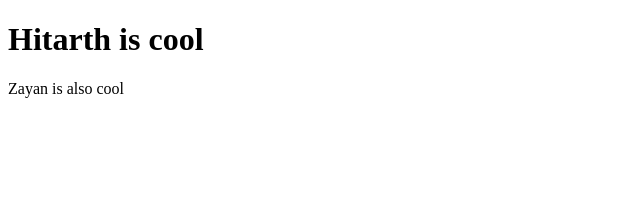
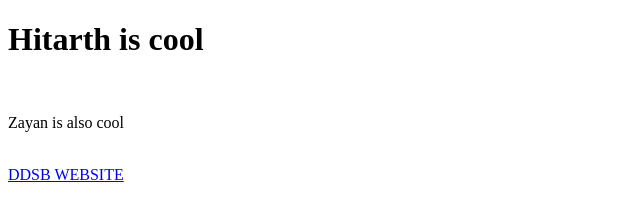
Before and after one commit to Zayan-web/website., a plain HTML site: page index.html in a window 1280 px wide. Shown: the whole page, without its empty margins (0-640 px from the left). Drawn offline with Linux system fonts and the light colour scheme.

Commit message:
Update index.html

```diff
--- a/index.html
+++ b/index.html
@@ -5,6 +5,11 @@
   </head>
   <body>
     <h1>Hitarth is cool</h1>
+    <br>
     <p>Zayan is also cool</p>
+    <br>
+    <a
+    href="https://www.ddsb.netlify.app"> DDSB WEBSITE
+    </a>
   </body>
 </html>
```
